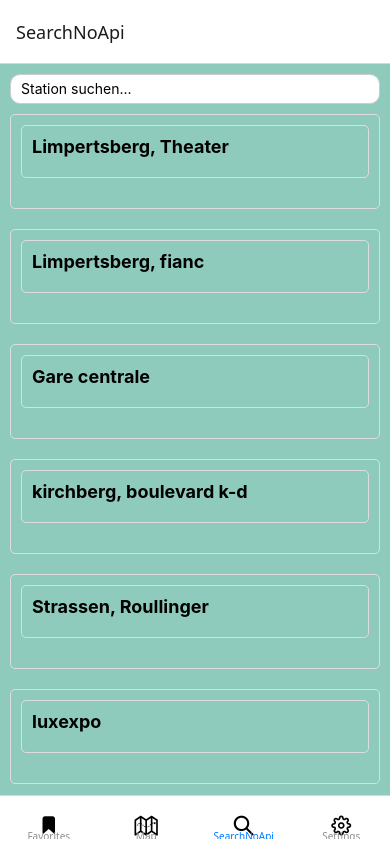
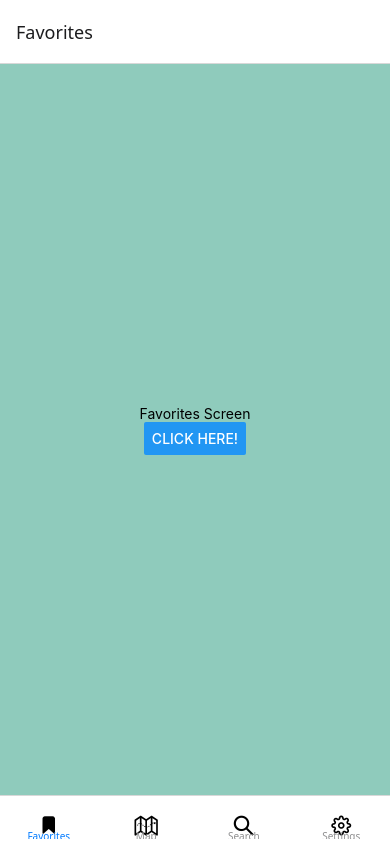
Before and after one commit to Mimo2097/TramApp, a React Native app: screen /SearchNoApi in a window 390 px wide. Built offline with nearby package versions, Linux system fonts and the light colour scheme.

Commit message:
SearchStack um genaueren Einblick in die Abfahrten zu erlangen

```diff
--- /dev/null
+++ b/routes/SearchStack.js
@@ -0,0 +1,17 @@
+import React from 'react';
+import { createStackNavigator } from '@react-navigation/stack';
+import SearchNoApi from '../screens/SearchNoApi';
+import StationDetails from '../screens/StationDetails';
+
+const Stack = createStackNavigator();
+
+const SearchStack = () => {
+    return(
+        <Stack.Navigator>
+            <Stack.Screen name='SearchNoApi' component={SearchNoApi} options={{title: 'Stationdetails'}}/>
+            <Stack.Screen name='StationDetails' component={StationDetails} options={{title: 'Station Details'}}/>
+        </Stack.Navigator>
+    );
+};
+
+export default SearchStack;
--- a/routes/tabs.js
+++ b/routes/tabs.js
@@ -5,34 +5,15 @@
 import FontistoIcon from 'react-native-vector-icons/Fontisto';
 import FeatherIcon from 'react-native-vector-icons/Feather';
 import Ionicons from 'react-native-vector-icons/Ionicons';
-
 import Favorites from '../screens/favorites';
 import Map from '../screens/map';
 import Settings from '../screens/settings';
-import Search from '../screens/search';
-import SearchNoApi from '../screens/search_no_api';
+import SearchNoApi from '../screens/SearchNoApi';
+import SearchStack from './SearchStack';
+
 
 
 const Tab = createBottomTabNavigator();
-// const CustomTabBarButton = ({children, onPress}) => (
-//     <TouchableOpacity
-//     style={{
-//         top: -30,
-//         justifyContent: 'center',
-//         alignItems: 'center'
-//     }}
-//     onPress={onPress}>
-//         <View style={{
-//             width: 70,
-//             height: 70,
-//             borderRadius: 35,
-//             backgroundColor: '#e32f45'
-
-//         }}>
-//             {children}
-//         </View>
-//     </TouchableOpacity>
-// )
 
 const Tabs = () => {
     return (
@@ -76,7 +57,7 @@
             }}
             />
 
-            <Tab.Screen  name="SearchNoApi" component={SearchNoApi} options={{
+            <Tab.Screen  name="Search" component={SearchStack} options={{
                 tabBarIcon: ({focused}) => (
                     <View style={{alignItems: 'center', justifyContent: 'center', top: 10}}>
                         <FontistoIcon name="search" size={20} color="#000" />
@@ -104,6 +85,7 @@
     </Tab.Navigator>
     );
 }
+export default Tabs;
 
 const styles = StyleSheet.create({
     shadow: {
@@ -112,4 +94,3 @@
         elevation: 5,
     }
 })
-export default Tabs;
--- a/screens/search_no_api.js
+++ b/screens/SearchNoApi.js
@@ -2,7 +2,8 @@
 import { StyleSheet, View, Text, TextInput, FlatList, Button, TouchableOpacity, Alert } from 'react-native';
 import { stations } from '../data'; // Importiere deine Stationsdaten
 
-const SearchNoApi = () => {
+
+const SearchNoApi = ({navigation}) => {
   const [search, setSearch] = useState(''); // Suchtext
   const [filteredStations, setFilteredStations] = useState(stations); // Gefilterte Stationen
   const [selectedStation, setSelectedStation] = useState(null);
@@ -29,15 +30,13 @@
   };
 
 
-
   return (
     <View style={styles.container}>
-
       <TextInput
         style={styles.searchBar}
         placeholder="Station suchen..."
         value={search}
-        onChangeText={(text) => filterStations(text)} //Ruft die Filterfunktion auf
+        onChangeText={(text) => filterStations(text)} // Ruft die Filterfunktion auf
       />
       <FlatList
         data={filteredStations} // Gefilterte Stationen
@@ -45,27 +44,17 @@
         renderItem={({ item }) => (
           <View style={styles.station}>
             <TouchableOpacity
-            onPress={() => handlePressOnStation(item)}
-            style={styles.station}>
-            <Text style={styles.stationName}>{item.name}</Text>
+              onPress={() => navigation.navigate('StationDetails', {station: item})} // Navigiere zur Detailseite
+              style={styles.station}
+            >
+              <Text style={styles.stationName}>{item.name}</Text>
             </TouchableOpacity>
-            {selectedStation?.name === item.name && (
-            <FlatList
-              data={item.departures} // Abfahrten der Station
-              keyExtractor={(departure) => `${item.name}-${departure.departureTime}`}
-              renderItem={({ item: departure }) => (
-                <Text style={styles.departure}>
-                  Linie {departure.line} Richtung {departure.endstation} um{' '}
-                  {new Date(departure.departureTime).toLocaleTimeString()}
-                </Text>
-              )}
-            />
-            )}
           </View>
         )}
       />
     </View>
   );
+
 };
 
 export default SearchNoApi;
--- /dev/null
+++ b/screens/StationDetails.js
@@ -0,0 +1,38 @@
+import React from 'react';
+import { StyleSheet, View, Text } from 'react-native';
+
+const StationDetails = ({ route }) => { // route enthält die übergebenen Parameter
+    const { station } = route.params; // Extrahiere die Station aus den übergebenen Parametern
+
+    return (
+        <View style={styles.container}>
+            <Text style={styles.title}>{station.name}</Text>
+        </View>
+    );
+};
+
+export default StationDetails;
+
+const styles = StyleSheet.create({
+  container: {
+    flex: 1,
+    padding: 20,
+    backgroundColor: '#fff',
+  },
+  title: {
+    fontSize: 24,
+    fontWeight: 'bold',
+    marginBottom: 20,
+  },
+  subtitle: {
+    fontSize: 18,
+    fontWeight: 'bold',
+    marginTop: 20,
+    marginBottom: 10,
+  },
+  location: {
+    fontSize: 16,
+    marginBottom: 5,
+    color: '#555',
+  },
+});
--- a/screens/map.js
+++ b/screens/map.js
@@ -2,6 +2,7 @@
 import { StyleSheet, View, Text, Button, TextInput } from 'react-native';
 import Icon from 'react-native-vector-icons/MaterialIcons';
 import MapView, {PROVIDER_GOOGLE} from 'react-native-maps';
+
 
 const Map= ({navigation}) => {
   const [search, setSearch] = useState('');
```
Also changed, not shown: package.json (+6 -4 lines), app.json (line endings or trailing spaces), 1 other file (tests, documents, lock files or other folders).
